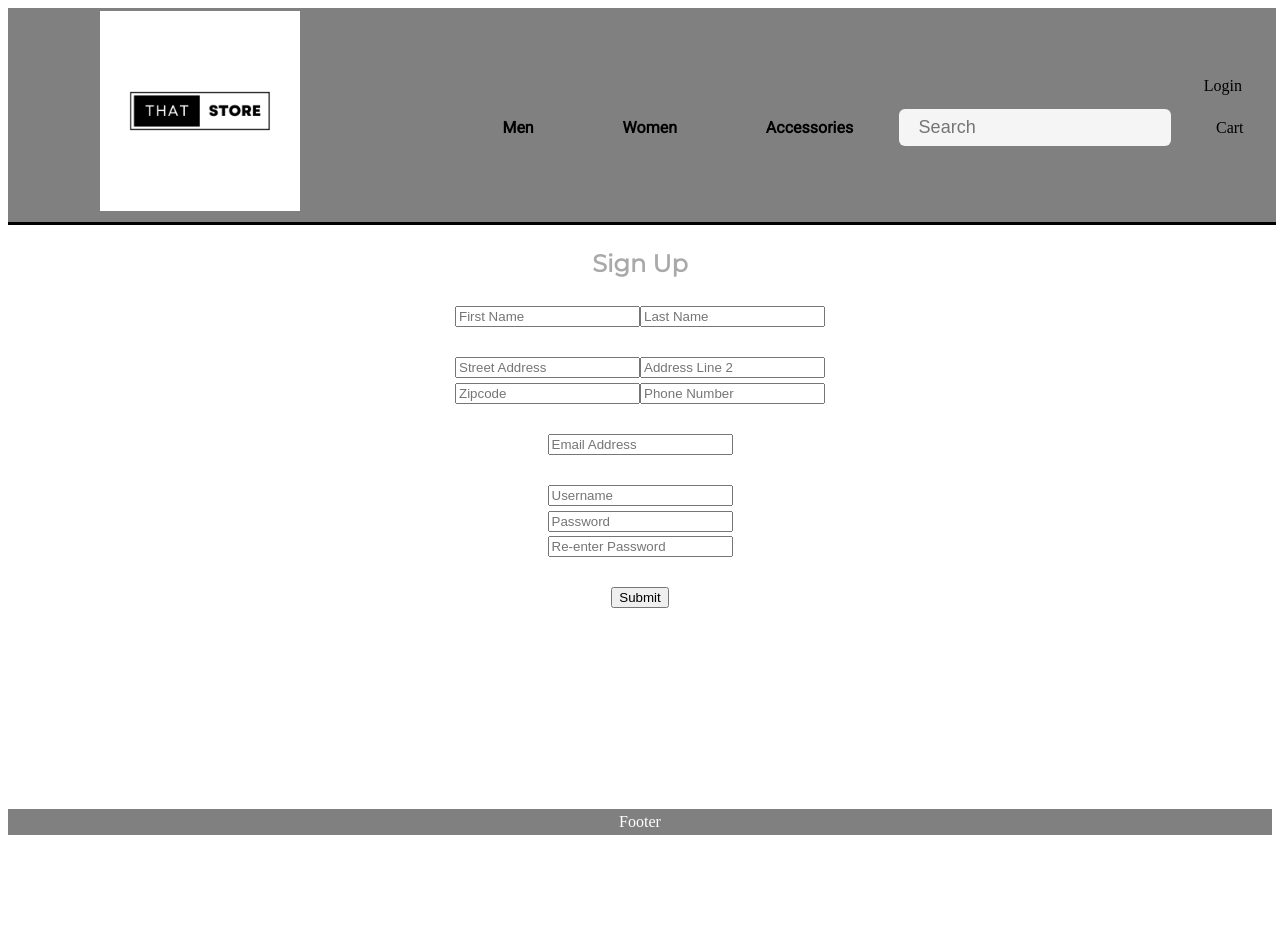
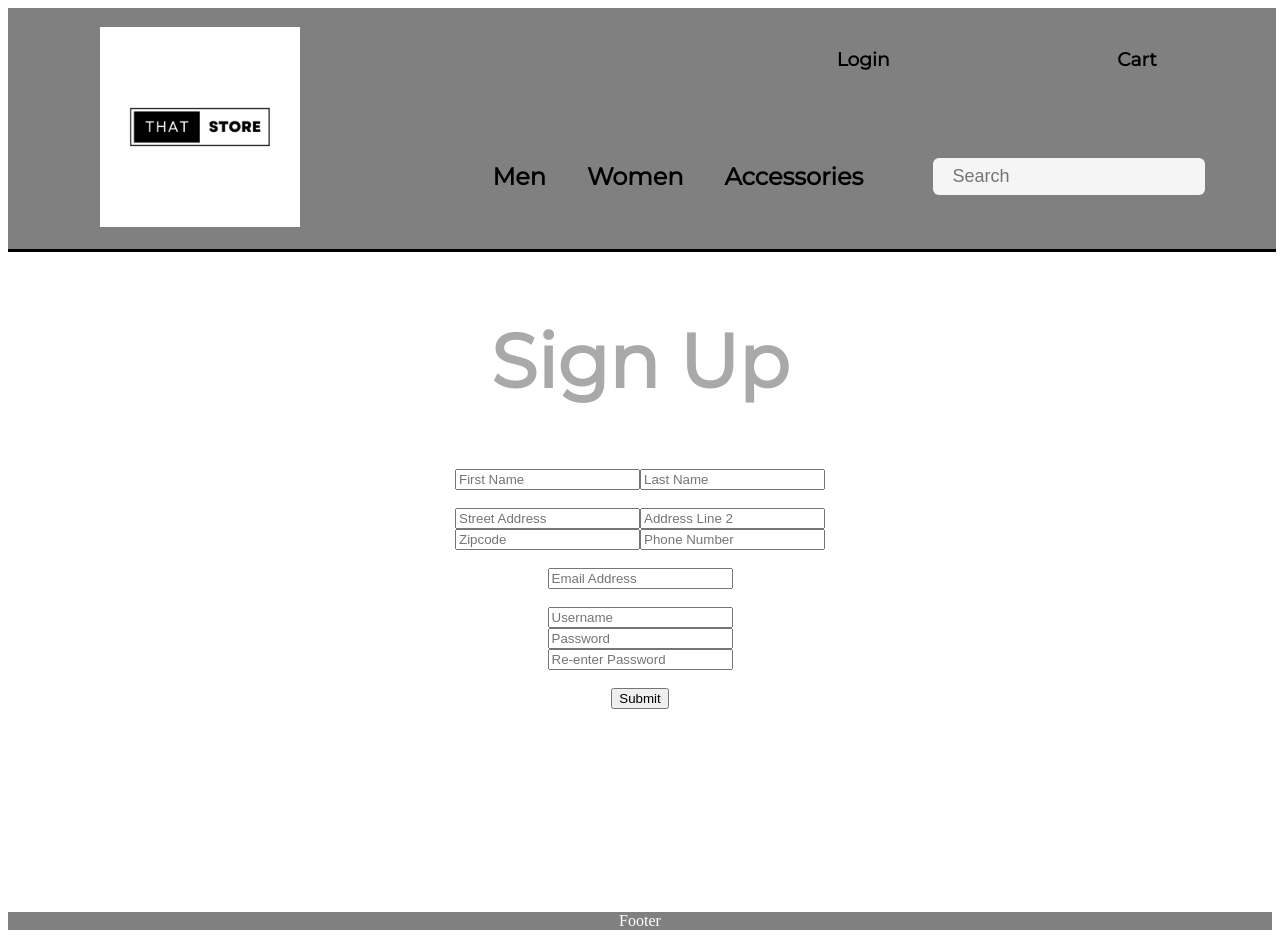
Before and after one commit to baekben/mockEcommerce, a React (Vite) app: page /signUp in a window 1280 px wide. Before the commit the page ends 843 px from the top, so only its background shows below. Built offline with nearby package versions, Linux system fonts and the light colour scheme.

Commit message:
Updated login and cart areas on nav bar

```diff
--- a/src/App.css
+++ b/src/App.css
@@ -1,5 +1,5 @@
 #root {
-  max-width: 1280px;
+  /* max-width: 1280px; */
   margin: 0 auto;
 
   text-align: center;
@@ -32,19 +32,21 @@
 }
 .menuContainer {
   width: 65%;
-  padding: 20;
 }
 
 .loginContainer {
   width: 100%;
+  height: 30%;
   display: grid;
-  grid-template-columns: 1fr 1fr;
-  grid-template-columns: ". userLogin";
+  grid-template-columns: 1fr 1fr 1fr;
+  grid-template-areas: ". userLogin cartContainer";
 }
 
 .userLogin {
   grid-area: userLogin;
-  padding-right: 22px;
+}
+.cartContainer {
+  grid-area: cartContainer;
 }
 
 .loginBtn:hover {
@@ -135,3 +137,13 @@ label {
   width: auto;
   display: block;
 }
+
+.title {
+  font-size: 50px;
+}
+
+.message {
+  border: 5px solid transparent;
+  margin-top: 8px;
+  font-size: 50px;
+}
--- a/src/components/Home.jsx
+++ b/src/components/Home.jsx
@@ -24,13 +24,12 @@ export default function Home() {
           {imgs.slice(0, 3).map((img) => {
             return (
               <>
-                <div className="previewImg">
+                <div className="previewImg" key={img.id}>
                   <img
                     className="previewProductImg"
                     src={img.image}
                     alt={img.title}
-                    key={img.id}
-                  />
+                  ></img>
                 </div>
               </>
             );
--- a/src/components/NavBar.jsx
+++ b/src/components/NavBar.jsx
@@ -14,8 +14,15 @@ export default function NavBar() {
             <div className="userLogin">
               <div className="loginBtn">
                 {/* when user logs in, then it can change to sign out or account */}
-                <Link to="/login" >Login</Link>
+                <Link to="/login">
+                  <h3>Login</h3>
+                </Link>
               </div>
+            </div>
+            <div className="cartContainer">
+              <Link to="/cart">
+                <h3>Cart</h3>
+              </Link>
             </div>
           </div>
           <div className="storeNavigation">
@@ -23,17 +30,23 @@ export default function NavBar() {
               <ul className="buttons">
                 <li>
                   <div className="shopCategory mensBtn">
-                    <Link to="/mens">Men</Link>
+                    <Link to="/mens">
+                      <h2>Men</h2>
+                    </Link>
                   </div>
                 </li>
                 <li>
                   <div className="shopCategory womensBtn">
-                    <Link to="/women">Women</Link>
+                    <Link to="/women">
+                      <h2>Women</h2>
+                    </Link>
                   </div>
                 </li>
                 <li>
                   <div className="shopCategory accessoriesBtn">
-                    <Link to="/accessories">Accessories</Link>
+                    <Link to="/accessories">
+                      <h2>Accessories</h2>
+                    </Link>
                   </div>
                 </li>
               </ul>
@@ -42,9 +55,6 @@ export default function NavBar() {
               <form className="searchBarContainer">
                 <input className="searchBar" type="text" placeholder="Search" />
               </form>
-              <div className="cartContainer">
-                <Link to="/cart">Cart</Link>
-              </div>
             </div>
           </div>
         </div>
--- a/src/index.css
+++ b/src/index.css
@@ -27,19 +27,18 @@ a {
 
 a:hover {
   color: #87ceeb;
-  font-weight: bolder;
+  text-decoration: underline;
   border-radius: 6px;
 }
 
 body {
   font-size: 16px;
-  line-height: 1.6;
   background-color: #ffffff;
   color: #a9a9a9;
 }
 
 h1 {
-  font-size: 40px;
+  font-size: 50px;
   font-weight: 700;
   margin-bottom: 20px;
 }
```
